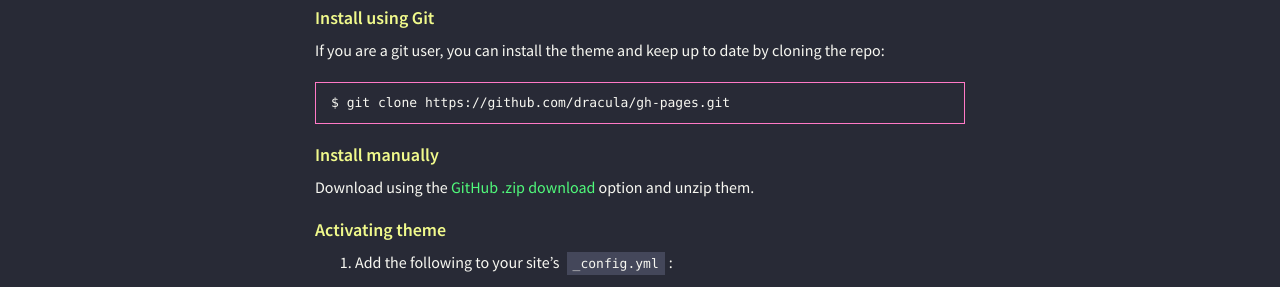
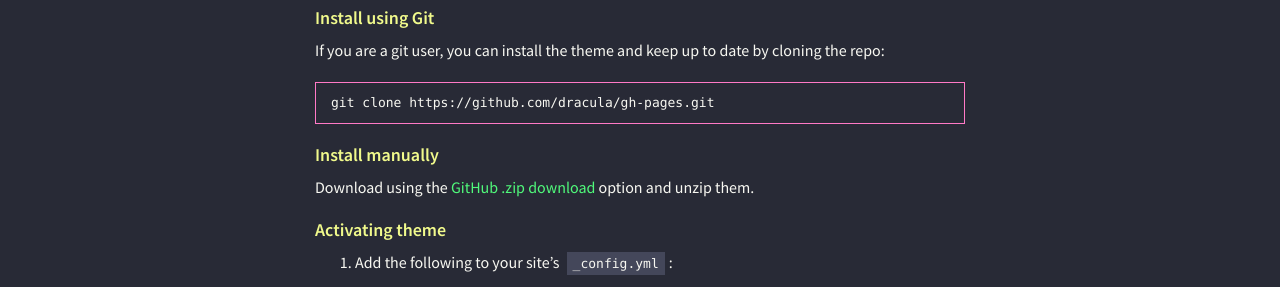
Before and after one commit to dracula/gh-pages, a Jekyll site: the page built from INSTALL.md, in a window 1280 px wide. Shown: the part 240-527 px from the top of the page. Built offline with Jekyll 4.4.1, drawn with Linux system fonts in a browser that asks for light colours; nearby versions of some CDN libraries; our own code applies the rules of GitHub Pages for plain Markdown files; the repository's description, which GitHub fills in, is left out.

Commit message:
Remove extra character from code snippet

```diff
--- a/INSTALL.md
+++ b/INSTALL.md
@@ -4,7 +4,7 @@
 
 If you are a git user, you can install the theme and keep up to date by cloning the repo:
 
-    $ git clone https://github.com/dracula/gh-pages.git
+    git clone https://github.com/dracula/gh-pages.git
 
 #### Install manually
 
```
